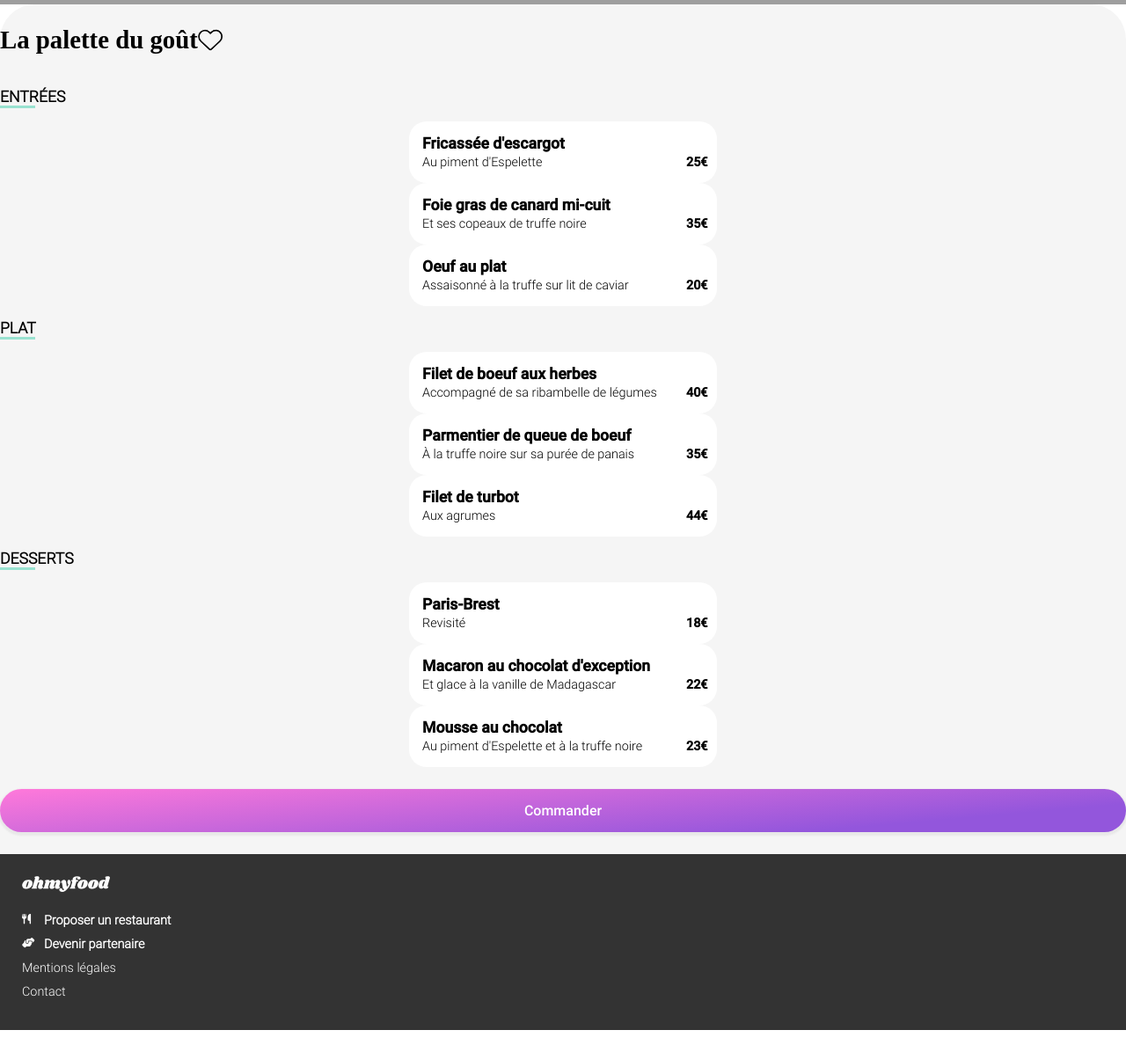
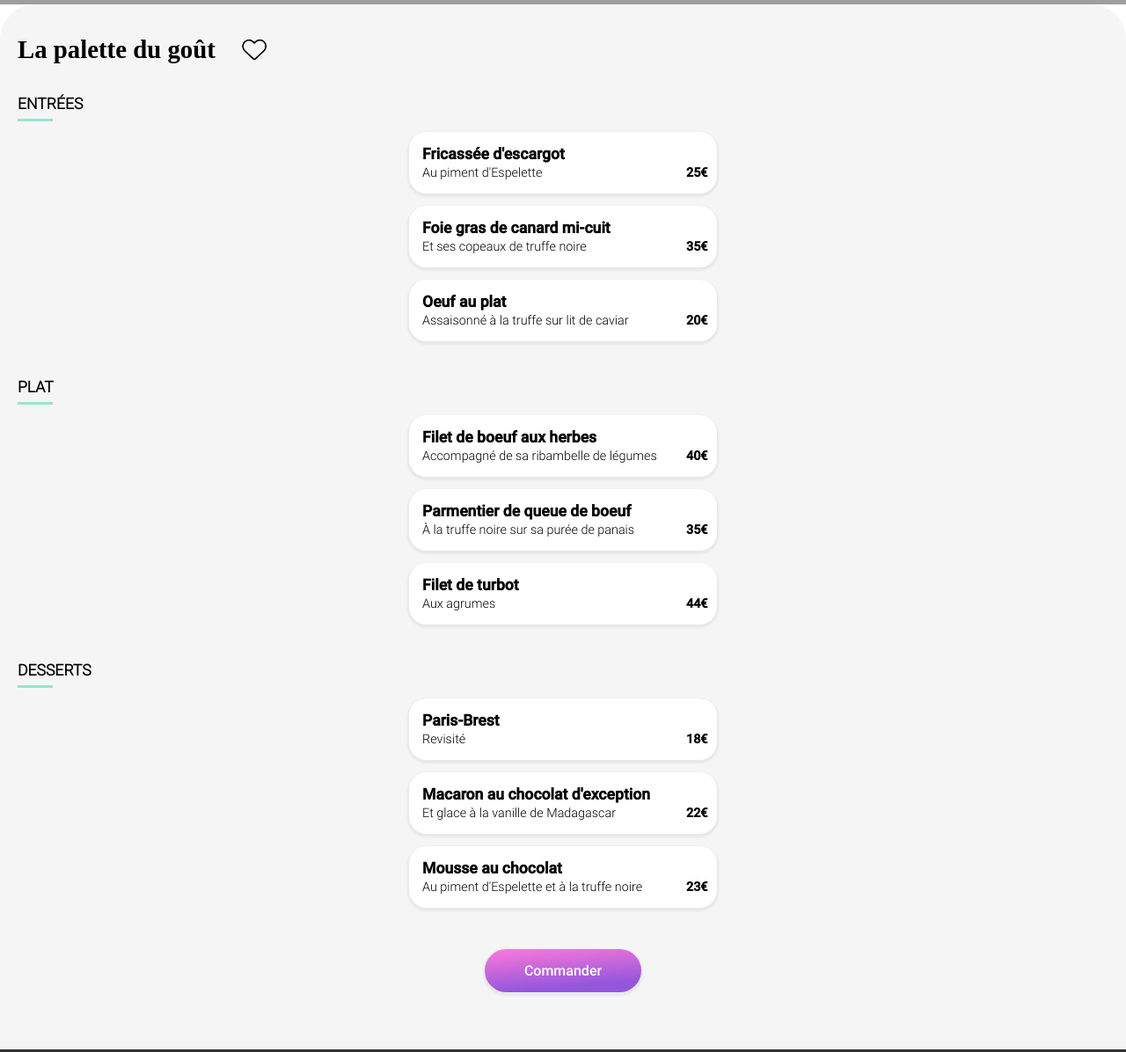
Before and after one commit to raul001a/JulienneRaul_3_300920, a website: page menu-palette.html in a window 1280 px wide. Shown: the part 320-1516 px from the top of the page at 88% size. Before the commit the page ends 1491 px from the top, so only its background shows below. Drawn offline with Linux system fonts and the light colour scheme; grey boxes are pictures that could not be loaded; a web font is replaced by a local one.

Commit message:
mise en page feuille menu

```diff
--- a/main.scss
+++ b/main.scss
@@ -74,30 +74,37 @@ header {
     }
 }
 
+.bordure {
+    width: 100%;
+    height: 5px;
+    background: linear-gradient(lighten($background-color,60%), lighten($background-color,91%));
+}
+
 .placeholder {
     height: 50Px;
     display: flex;
     justify-content: center;
     align-items: center;
     background-color: lighten($background-color,91%);
-    //mettre une box-shadow juste sur le haut
+
     &__search {
         display: flex;
-        align-items:center;
+        align-items: center;
         font-size: 1em;
-        width:165px;
+        width: 165px;
     }
 
     .where {
         font-family: $text-police-thick;
         font-size: 1em;
-        background-color:transparent;
-        border:none;
-        margin-left:15px;
-        color:black;
+        background-color: transparent;
+        border: none;
+        margin-left: 15px;
+        color: black;
+
         &::placeholder {
-            color:black;
-            opacity:1;
+            color: black;
+            opacity: 1;
             // pourquoi ca marche mais j'ai l'erreur dans le lecteur
         }
     }
@@ -153,6 +160,7 @@ header {
     flex-direction: column;
     padding: 20px;
 
+
     & h1 {
         font-family: $text-police-thick;
         font-size: 1.4em;
@@ -163,12 +171,11 @@ header {
     & ol {
         font-family: $text-police-thick;
         font-size: 1em;
-        display:flex;
-        flex-direction:column;
-        align-items:center;
-        margin:0;
-        padding:0; // pour pouvoir le centrer.
-        border: 2px solid black;
+        display: flex;
+        flex-direction: column;
+        align-items: center;
+        margin: 0;
+        padding: 0; // pour pouvoir le centrer.
         // vu sur internet
         counter-reset: my-awesome-counter;
         list-style: none;
@@ -185,13 +192,12 @@ header {
             margin: 10px 0;
             background-color: lighten($background-color,96%);
             box-shadow: 0px 2px 2px 2px lighten($background-color, 91%);
-            // attention l'icone est grise et passe en violet quand hover
-
 
             &::before {
                 //vu sur internet
                 content: counter(my-awesome-counter);
                 color: white;
+                font-size: 0.8em;
                 background-color: $primary-color;
                 border-radius: 50%;
                 height: 22px;
@@ -203,9 +209,20 @@ header {
                 position: relative;
             }
 
+            & :nth-child(1) {
+                color: lighten($background-color,60%);
+                margin: 0 15px;
+                font-size: 1.2em;
+                width: 20px;
+            }
+
             &:hover {
                 background-color: lighten($primary-color,35%);
                 box-shadow: 0px 2px 5px 5px lighten($background-color, 91%);
+
+                > .puce {
+                    color: $primary-color;
+                }
             }
         }
     }
@@ -403,18 +420,28 @@ footer {
     }
 }
 
-.menu {
+.bigmenu {
     display: flex;
     flex-direction: column;
     // si je fais Position:relative et bottom:50px, il y a un décalage en bas
     background-color: lighten($background-color,96%);
     border-top-left-radius: 40px;
     border-top-right-radius: 40px;
+    padding: 20px;
 
     &__title {
         display: flex;
+        flex-direction: row;
         font-family: $title-police;
         font-size: 1.2em;
+        margin: 15px 0;
+
+
+
+        & H1 {
+            margin: 0;
+            padding: 0;
+        }
 
         &__heart {
             display: flex;
@@ -422,12 +449,18 @@ footer {
             align-items: center;
             font-size: 1.5em;
             -webkit-text-stroke: 1px white;
+            margin-left: 30px;
         }
     }
+
+    & .menu {
+        display: flex;
+        flex-direction: column;
 
         &__bloc {
             display: flex;
             flex-direction: column;
+            margin: 15px 0;
 
             & H2 {
                 font-family: $text-police-thin;
@@ -435,7 +468,8 @@ footer {
                 font-size: 1.1em;
                 border-bottom: 3px solid $third-color;
                 width: 40px;
-            // modifier la height pour que le trait bas soit plus écarté
+                height: 30px;
+                margin: 5px 0;
             }
 
             &__choix {
@@ -444,16 +478,22 @@ footer {
                 align-items: center;
 
                 &__btn {
-                // ajouter le box shadow (cf. faire une mixin)
+
                     display: flex;
                     position: relative;
                     width: 350px;
                     height: 70px;
+                    margin: 7px 0;
                     box-sizing: border-box;
                     border-radius: 20px;
                     background-color: white;
                     cursor: pointer;
                     overflow: hidden;
+                    box-shadow: 0px 2px 2px 2px lighten($background-color, 91%);
+
+                    &:hover {
+                        box-shadow: 0px 2px 5px 5px lighten($background-color, 91%);
+                    }
 
                     &__description {
                         display: flex;
@@ -532,16 +572,21 @@ footer {
                 }
             }
         }
+    }
+}
+
+.order {
+    display: flex;
+    justify-content: center;
+    background-color: lighten($background-color,96%);
 
     &__btn {
-
-        // pourquoi dans la version dns la page index, il est bien adapté à la taille du texte ??
         display: flex;
         justify-content: center;
         cursor: pointer;
         align-items: center;
-        margin: 25px 0;
-        padding: 15px 20px;
+        margin: 5px 0 65px 0; // différe du bouton de la première page
+        padding: 15px 45px; // différe du bouton de la première page
         border-radius: 25px;
         color: white;
         font-family: $text-police-thick;
--- a/menu-palette.html
+++ b/menu-palette.html
@@ -21,11 +21,12 @@
             <img src="images/palette.jpg" alt="Photo du restaurant la palette du goût" />
         </section>
 
-        <section class="menu">
-            <div class="menu__title">
+        <section class="bigmenu">
+            <div class="bigmenu__title">
                 <h1>La palette du goût</h1>
-                <div class="menu__title__heart"><i class="far fa-heart heart"></i></div>
+                <div class="bigmenu__title__heart"><i class="far fa-heart heart"></i></div>
             </div>
+            <div class="menu">
                 <div class="menu__bloc">
                     <h2>Entrées </h2>
                     <div class="menu__bloc__choix">
@@ -113,10 +114,15 @@
                         </container>
                     </div>
                 </div>
-            <div class="menu__btn">
+            </div>
+
+        </section>
+
+        <div class="order">
+            <div class="order__btn">
                 Commander
             </div>
-        </section>
+        </div>
 
 
         <footer>
```
Also changed, not shown: index.html (+5 -3 lines), ohmyfood-style.css, 1 other file. Lines whose indentation alone changed are shown as unchanged.
